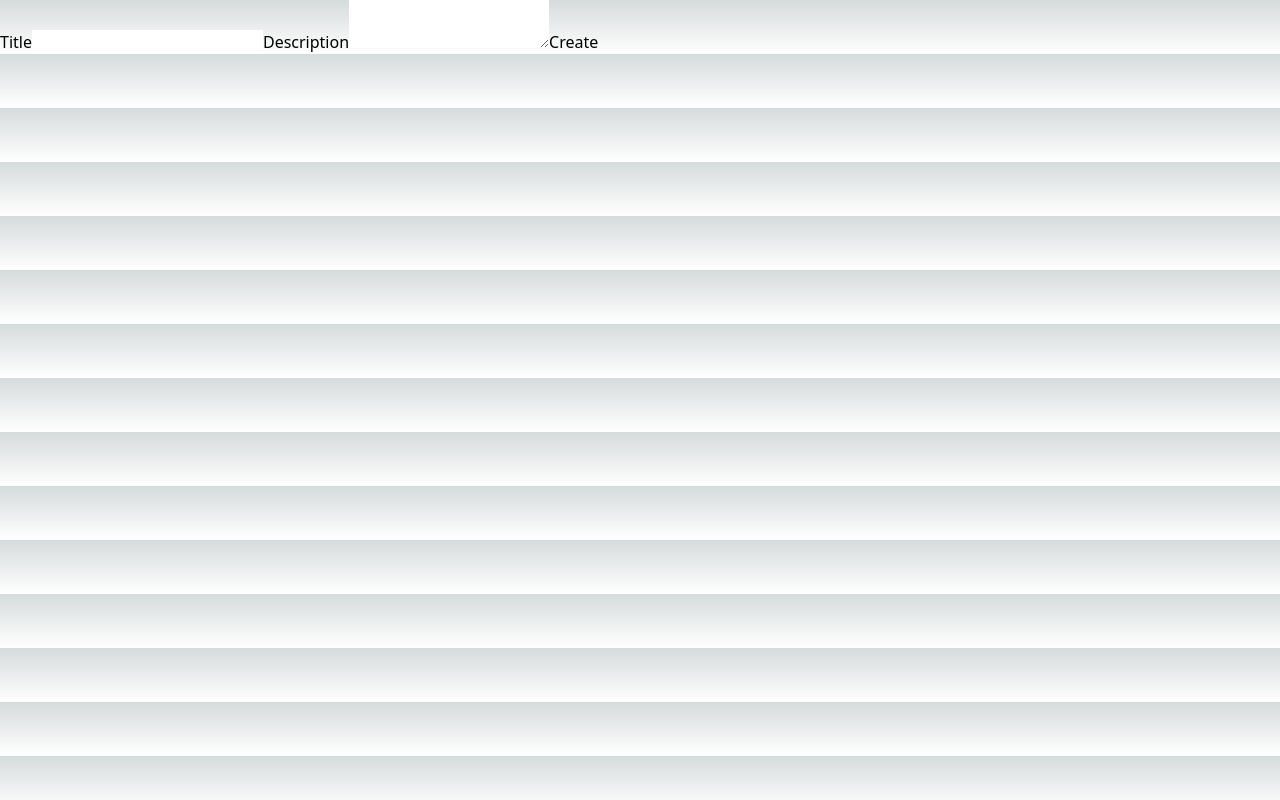
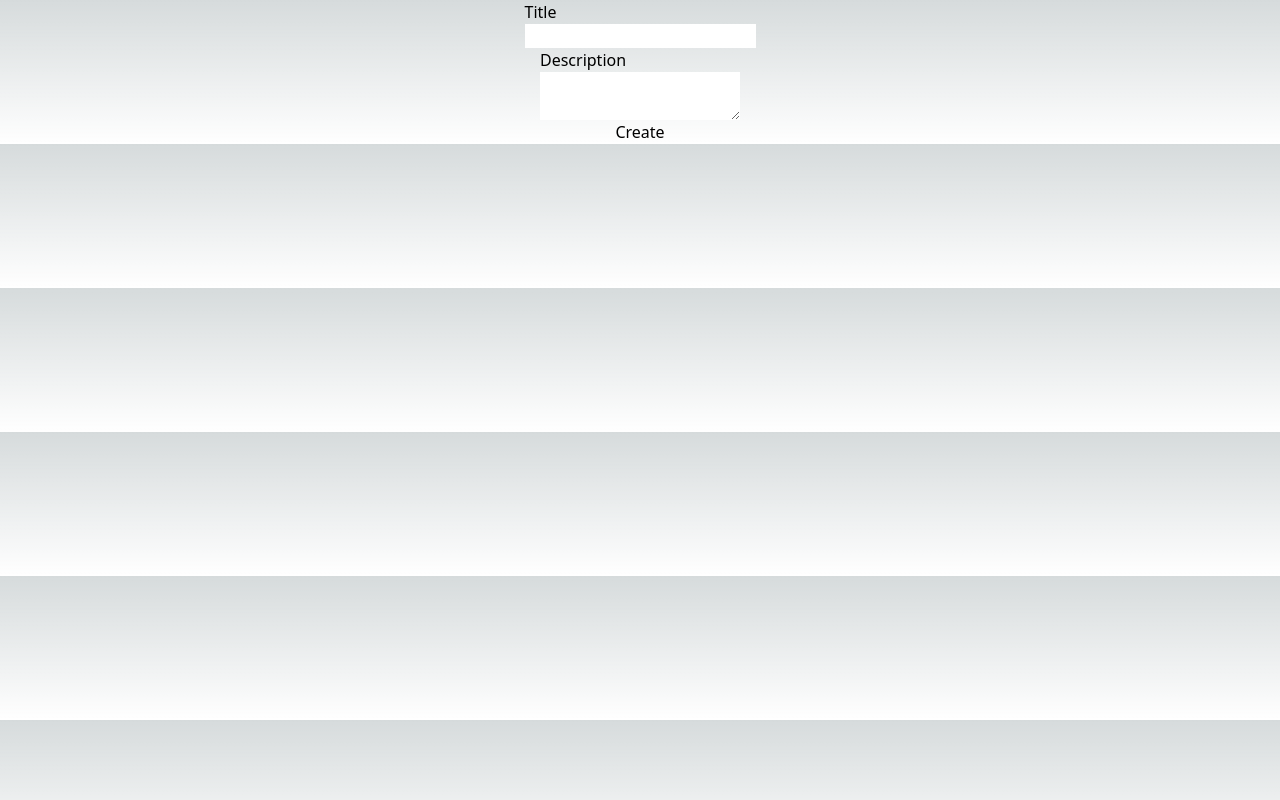
Before and after one commit to RichardKhanhWin/DoIt, a Next.js app: page /create in a window 1280 px wide. Built offline with nearby package versions, Linux system fonts and the light colour scheme.

Commit message:
Add Create functionality to toDoItem

```diff
--- a/src/pages/api/items/index.ts
+++ b/src/pages/api/items/index.ts
@@ -1,6 +1,8 @@
 import prisma from "@/lib/prisma";
 
 export default async function handle(req, res) {
+
+	if (req.method === "GET") {
 		// Get to-do items from database
 		try {
 			const toDoItems = await prisma.toDoItem.findMany();
@@ -9,4 +11,15 @@ export default async function handle(req, res) {
 			console.log(err);
 			res.status(400).json({ error: "An error occured."});
 		}
+	} else if (req.method === "POST") {
+		const { title, description } = req.body;
+		const result = await prisma.toDoItem.create({
+			data: {
+				title,
+				description
 			}
+		});
+
+		res.json(result);
+	}
+}
--- a/src/pages/create.tsx
+++ b/src/pages/create.tsx
@@ -2,24 +2,42 @@
 
 import React, { useState } from "react";
 import "@/app/globals.css";
+import Router from "next/router";
 
 export default function CreatePage() {
 	const [title, setTitle] = useState("");
 	const [description, setDescription] = useState("");
 
-	const onSubmit = (e) => {
+	const onSubmit = async (e) => {
 		e.preventDefault();
+
+		try {
+			const body = { title, description };
+			await fetch("/api/items", {
+				method: "POST",
+				headers: { "Content-Type": "application/json" },
+				body: JSON.stringify(body)
+			});
+
+			await Router.push("/");
+		} catch (err) {
+			console.log(err);
+		}
 	}
 
 	return (
-		<form>
-			<label id="title">Title</label>
-			<input name="title" />
+		<form className="flex flex-col items-center justify-between">
+			<div className="flex flex-col">
+				<label id="title">Title</label>
+				<input className="text-black" name="title" onChange={(e) => setTitle(e.target.value)} value={title} />
+			</div>
 
-			<label id="description">Description</label>
-			<textarea name="description"/>
+			<div className="flex flex-col">
+				<label id="description">Description</label>
+				<textarea className="text-black" name="description" onChange={(e) => setDescription(e.target.value)} value={description} />
+			</div>
 
-			<button onClick={onSubmit}>Create</button>
+			<button onClick={onSubmit} value="Create">Create</button>
 		</form>
 	)
 }
```
Lines whose indentation alone changed are shown as unchanged.
